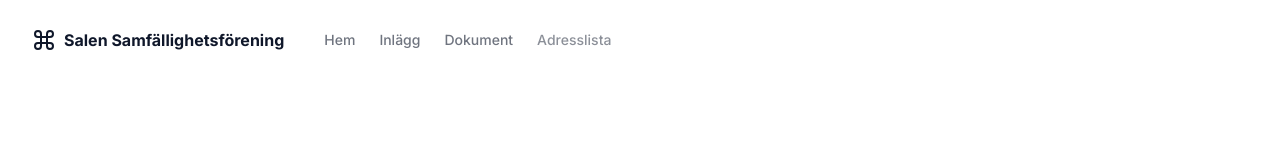
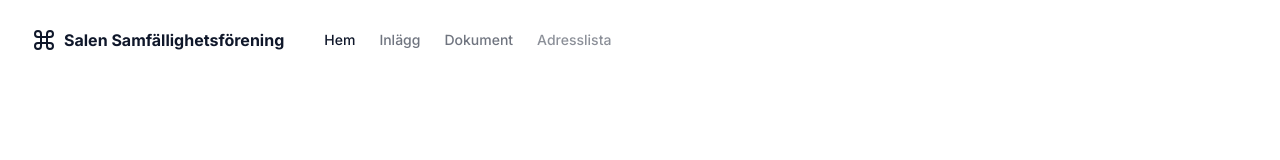
Before and after one commit to rickardlindahl/salen-samfallighetsforening, a Next.js app: page / in a window 1280 px wide. Shown: the top 160 px of the page. Built offline with nearby package versions, Linux system fonts and the light colour scheme; no server answers; the database is empty.

Commit message:
Fix home nav item styling when segment is null

```diff
--- a/src/components/main-nav.tsx
+++ b/src/components/main-nav.tsx
@@ -35,7 +35,8 @@ export function MainNav({ items, children }: MainNavProps) {
               href={item.disabled ? "#" : item.href}
               className={cn(
                 "flex items-center text-lg font-medium transition-colors hover:text-foreground/80 sm:text-sm",
-                item.href.startsWith(`/${segment}`)
+                item.href.startsWith(`/${segment}`) ||
+                  (item.href === "/" && segment === null)
                   ? "text-foreground"
                   : "text-foreground/60",
                 item.disabled && "cursor-not-allowed opacity-80",
```
